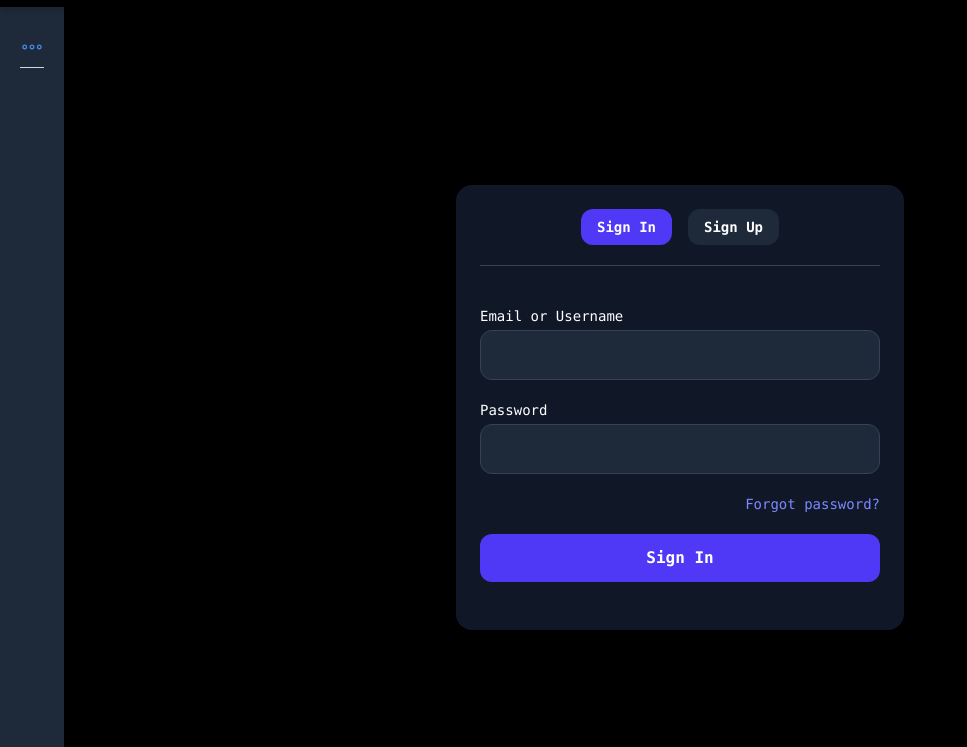
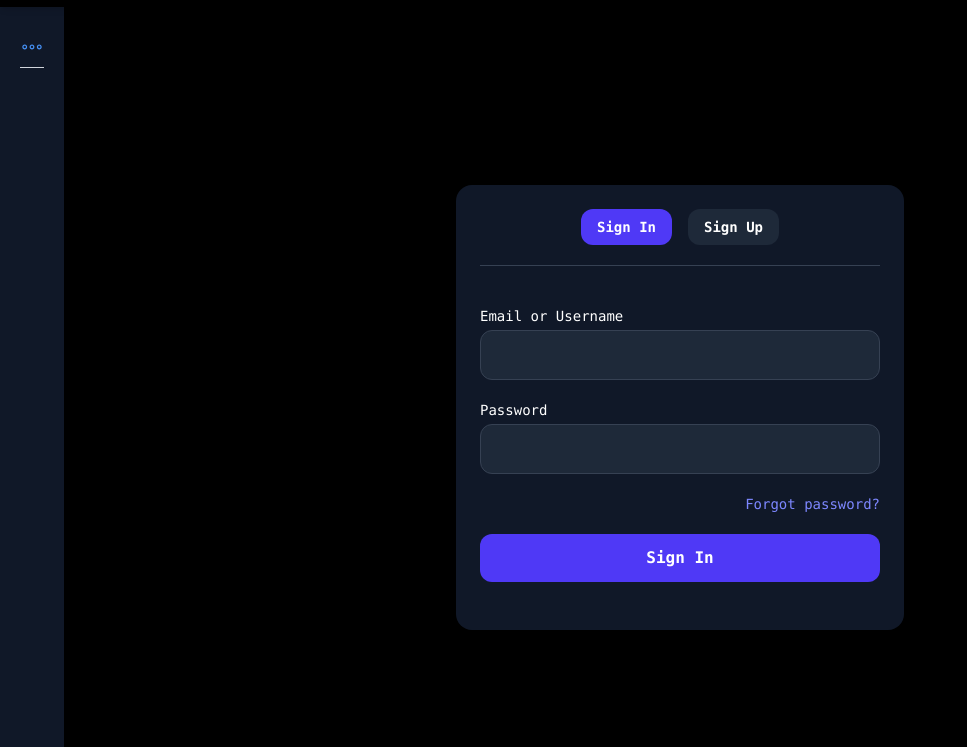
Before and after one commit to Mikeprogrammer973/tic-tac-toe, a plain HTML site: page index.html in a window 1280 px wide. Shown: the part 53-800 px from the top of the page, without its empty margins (0-967 px from the left). Drawn offline with nearby package versions, Linux system fonts and the light colour scheme.

Commit message:
Update index.html

```diff
--- a/index.html
+++ b/index.html
@@ -21,7 +21,7 @@
     <!-- PAGE BODY -->
     <main class="min-h-screen z-40 grid grid-cols-[auto_1fr] gap-4">
         <!-- MENU -->
-        <aside x-data="{mno_open : false}" class="w-fit max-w-[200px] bg-gray-800 p-5" id="menu-container">
+        <aside x-data="{mno_open : false}" class="w-fit max-w-[200px] bg-gray-900 p-5" id="menu-container">
             <div class="mb-10 border-b-1 border-gray-300 py-2 flex justify-left">
                 <svg @click="mno_open = !mno_open" @click.away="mno_open = false" class="svg-icon cursor-pointer" viewBox="0 0 20 20">
                     <path x-show="!mno_open" fill="none" d="M3.936,7.979c-1.116,0-2.021,0.905-2.021,2.021s0.905,2.021,2.021,2.021S5.957,11.116,5.957,10
```
